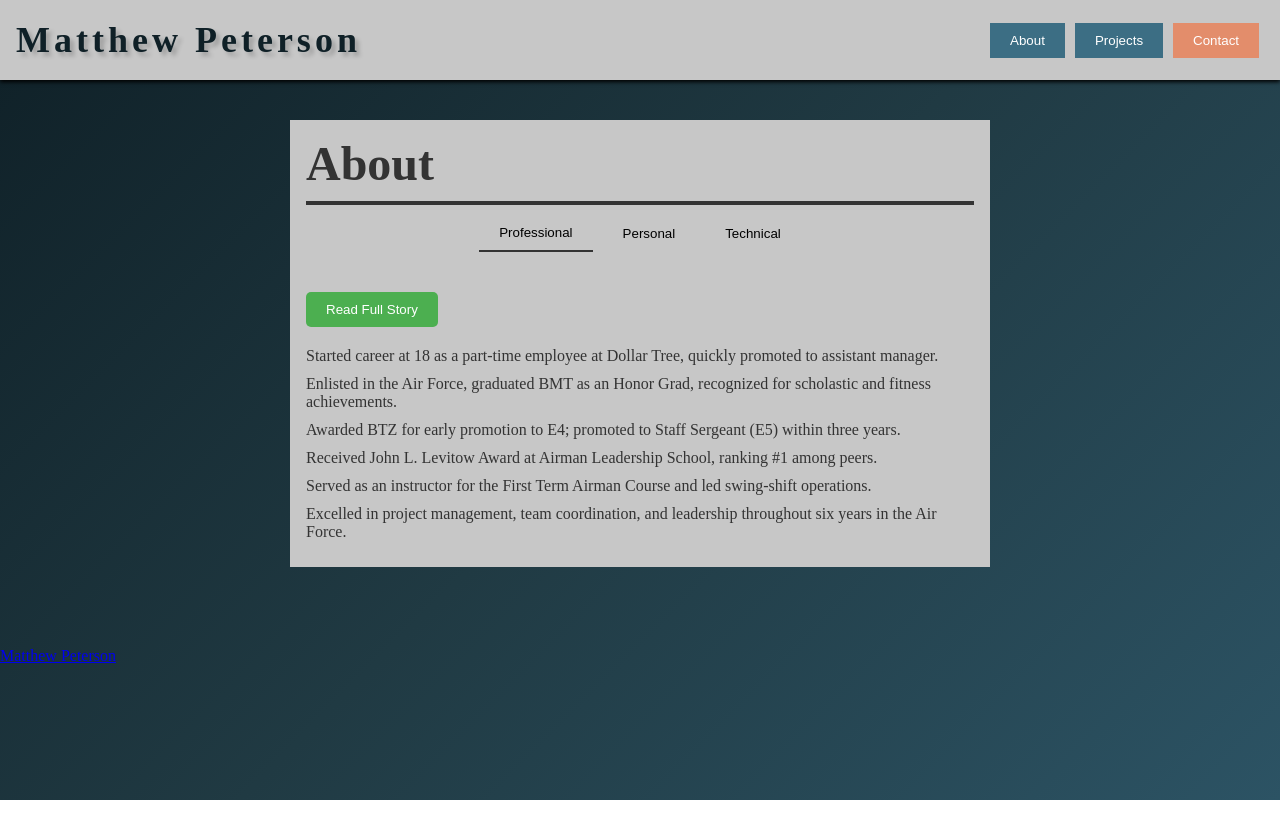
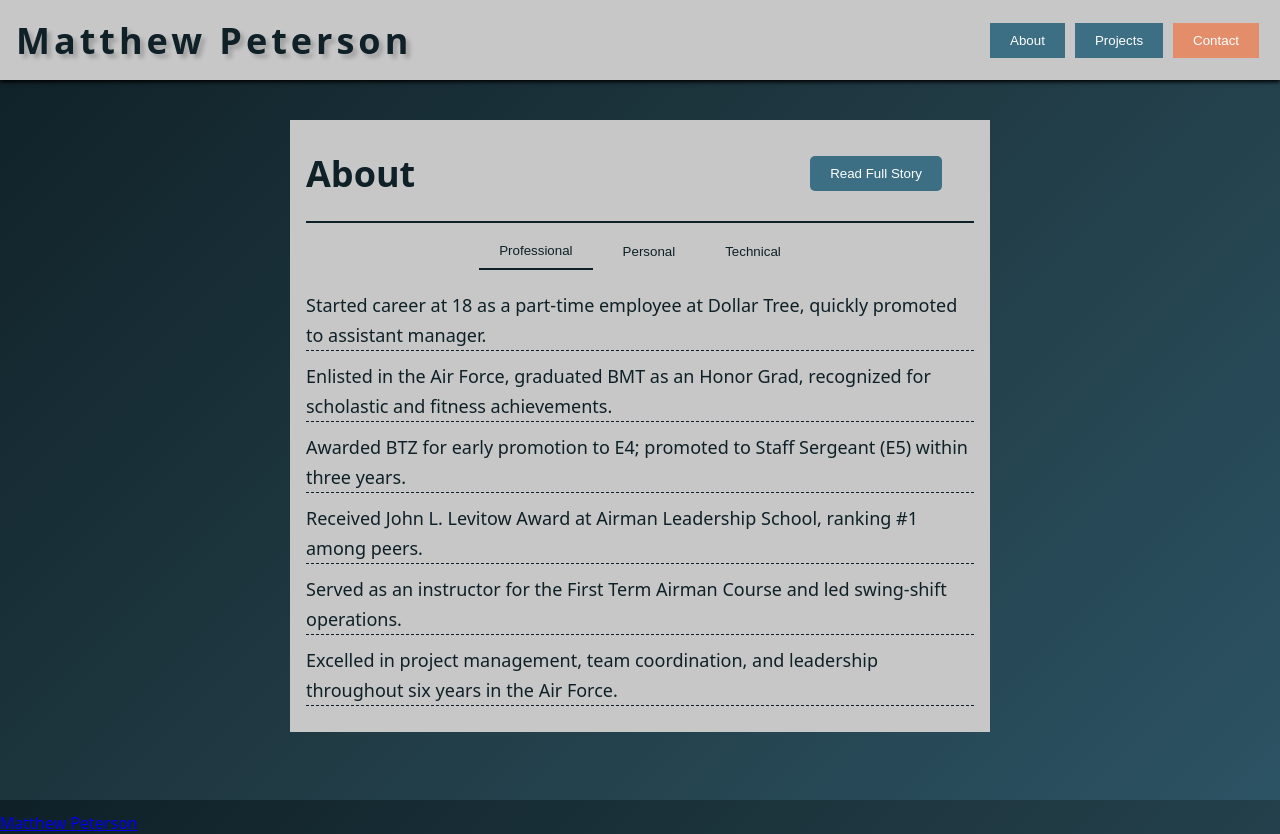
Before and after one commit to matthew-peterson-39/react_portfolio_site, a React (Vite) app: page / in a window 1280 px wide. Before the commit the page ends 800 px from the top, so only its background shows below. Built offline with nearby package versions, Linux system fonts and the light colour scheme.

Commit message:
About section √

```diff
--- a/src/App.css
+++ b/src/App.css
@@ -1,4 +1,5 @@
 html {
+  font-family: system-ui, -apple-system, BlinkMacSystemFont, 'Segoe UI', Roboto, Oxygen, Ubuntu, Cantarell, 'Open Sans', 'Helvetica Neue', sans-serif;
   height: 100%;
   margin: 0;
   padding: 0;
@@ -46,7 +47,6 @@ nav {
 }
 
 .nav-btn {
-  background-color: #94aeb6;
   border: none;
   padding: 10px 20px;
   margin: 5px;
--- a/src/components/About.jsx
+++ b/src/components/About.jsx
@@ -88,7 +88,24 @@ function About() {
     return (
         <>
         <div className="about-container">
-            <h2 className="about-title">About</h2>
+            <div className='about-heading'>
+                <h2 className="about-title">About</h2>
+                {activeTab === 'Professional' && (
+                    <button className="toggle-summary" onClick={() => setShowSummary(!showSummary)}>
+                        {showSummary ? 'Read Full Story' : 'Show Summary'}
+                    </button>
+                )}
+                {activeTab === 'Personal' && (
+                    <button className="toggle-summary" onClick={() => setShowSummary(!showSummary)}>
+                        {showSummary ? 'Read Full Story' : 'Show Summary'}
+                    </button>
+                )}
+                {activeTab === 'Technical' && (
+                    <button className="toggle-summary" onClick={() => setShowSummary(!showSummary)}>
+                        {showSummary ? 'Read Full Story' : 'Show Summary'}
+                    </button>
+                )}
+            </div>
             <div className="title-underline"></div>
 
             <div className="tabs">
@@ -104,23 +121,6 @@ function About() {
                     </button>
                 ))}
             </div>
-
-            {activeTab === 'Professional' && (
-                <button className="toggle-summary" onClick={() => setShowSummary(!showSummary)}>
-                    {showSummary ? 'Read Full Story' : 'Show Summary'}
-                </button>
-            )}
-            {activeTab === 'Personal' && (
-                <button className="toggle-summary" onClick={() => setShowSummary(!showSummary)}>
-                    {showSummary ? 'Read Full Story' : 'Show Summary'}
-                </button>
-            )}
-            {activeTab === 'Technical' && (
-                <button className="toggle-summary" onClick={() => setShowSummary(!showSummary)}>
-                    {showSummary ? 'Read Full Story' : 'Show Summary'}
-                </button>
-            )}
-
             <p className="about-description">
                 {renderContent()}
             </p>
--- a/src/styles/About.css
+++ b/src/styles/About.css
@@ -1,35 +1,44 @@
 .about-container {
     padding: 1rem;
     min-width: 30%;
-    max-height: 700px;
+    max-height: 800px;
     max-width: 700px;
     background-color: rgb(199, 199, 199);
-    color: #333;
+    color: #0f2027;
 }
 
 .about-title {
-    font-size: 48px;
+    font-size: 36px;
+    line-height: 40px;
     font-weight: bold;
+}
+
+.about-heading {
+    display: flex ;
+    justify-content: space-between;
+    align-items: center;
+    margin-right: 2rem;
 }
 
 .title-underline {
     width: 100%;
-    height: 4px;
-    background-color: #333;
+    height: 2px;
+    background-color: #0f2027;
     margin: 10px auto;
 }
 
 .about-description {
-    font-size: 16px;
+    font-size: 18px;
+    line-height: 30px;
     text-align: left;
 }
 
 .tabs {
-    background-color: rgb(199, 199, 199);
-    font-size: 32px;
+    font-size: 18px;
     display: flex;
     justify-content: center;
     margin-bottom: 20px;
+
 }
 
 .tab-button {
@@ -37,6 +46,7 @@
     margin: 0 5px;
     border: none;
     background-color: transparent;
+    color: #0f2027;
     cursor: pointer;
     transition: background-color 0.3s;
 }
@@ -46,13 +56,13 @@
 }
 
 .tab-button.active {
-    border-bottom: 2px solid #333; /* Active tab underline */
+    border-bottom: 2px solid #0f2027;
 }
 
 .toggle-summary {
     margin: 20px 0;
     padding: 10px 20px;
-    background-color: #4CAF50;
+    background-color: #3c6e84;
     color: white;
     border: none;
     border-radius: 5px;
@@ -63,6 +73,8 @@ ul {
     list-style-type: none;
     padding: 0;
 }
+
 li {
+    border-bottom: 1px dashed #0f2027;
     margin-bottom: 10px;
 }
```
